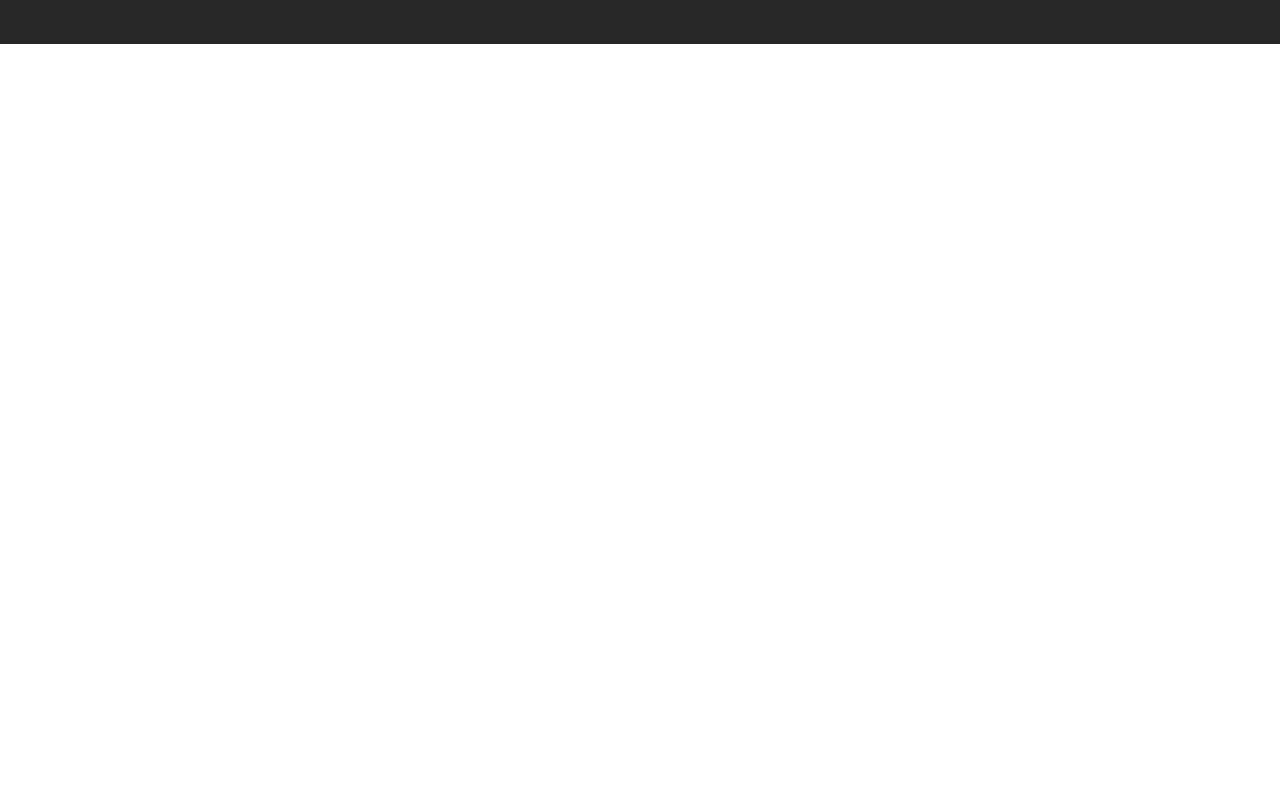
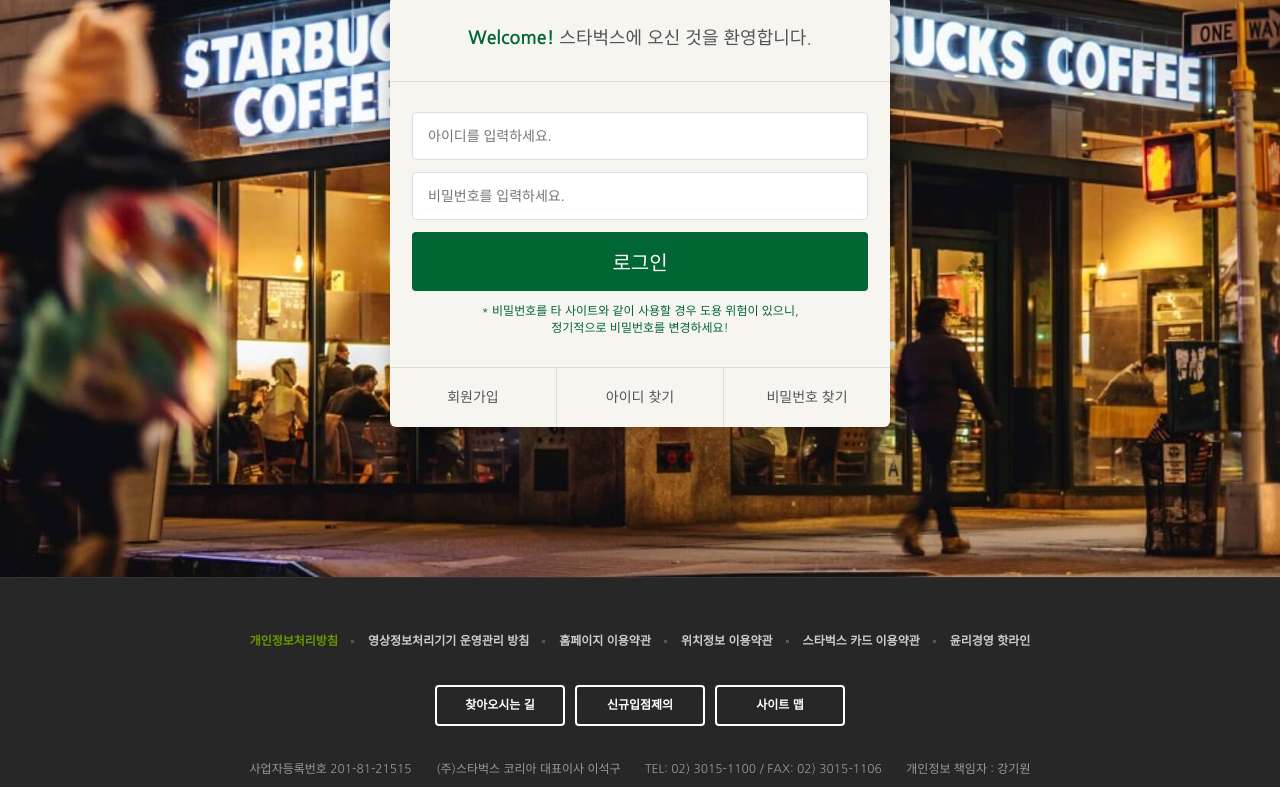
Before and after one commit to DevKonis/Starbucks-Website, a plain HTML site: page Sign-In/index.html in a window 1280 px wide. Shown: the part 290-1077 px from the top of the page. Before the commit the page ends 800 px from the top, so only its background shows below. Drawn offline with nearby package versions, Linux system fonts and the light colour scheme.

Commit message:
login page complete

```diff
--- a/Sign-In/index.html
+++ b/Sign-In/index.html
@@ -49,6 +49,7 @@
 
     <!-- css -->
     <link rel="stylesheet" href="../css/common.css" />
+    <link rel="stylesheet" href="../css/signin.css" />
 
     <!-- main JS-->
     <script defer src="../js/common.js"></script>
@@ -74,7 +75,7 @@
             </li>
           </ul>
           <div class="search">
-            <input type="text" aria-label="search"/>
+            <input type="text" aria-label="search" />
             <div class="material-icons">search</div>
           </div>
         </div>
@@ -386,7 +387,28 @@
     </header>
 
     <!-- Sign-In -->
-    <section class="Sign-In"></section>
+    <section class="signin">
+      <h1>로그인</h1>
+      <div class="signin__card">
+        <h2>
+          <strong>Welcome!</strong>
+           스타벅스에 오신 것을 환영합니다.</h2>
+        <form>
+          <input type="text" placeholder="아이디를 입력하세요." />
+          <input type="password" placeholder="비밀번호를 입력하세요." />
+          <input type="submit" value="로그인" />
+          <p>
+            * 비밀번호를 타 사이트와 같이 사용할 경우 도용 위험이 있으니,<br />
+            정기적으로 비밀번호를 변경하세요!
+          </p>
+        </form>
+        <div class="actions">
+          <a href="javascript:void(0)">회원가입</a>
+          <a href="javascript:void(0)">아이디 찾기</a>
+          <a href="javascript:void(0)">비밀번호 찾기</a>
+        </div>
+      </div>
+    </section>
 
     <!-- FOOTER -->
     <footer>
--- /dev/null
+++ b/css/signin.css
@@ -0,0 +1,81 @@
+.signin {
+  margin-top: 120px;
+  padding: 100px 0 150px;
+  background-image: url(../images/signin_bg.jpg);
+  background-repeat: no-repeat;
+  background-position: center;
+  background-attachment: fixed;
+  background-size: cover;
+}
+
+.signin h1 {
+  color: #fff;
+  font-size: 30px;
+  font-weight: 700;
+  text-align: center;
+  margin-bottom: 24px;
+}
+.signin .signin__card {
+  width: 500px;
+  margin: 0 auto;
+  border-radius: 6px;
+  background-color: #f6f5f0;
+  box-shadow: 2px 2px 20px rgba(0, 0, 0, 0.3);
+  color: #555;
+}
+.signin__card h2 {
+  padding: 30px;
+  font-size: 18px;
+  text-align: center;
+  border-bottom: 1px solid #ddd;
+}
+.signin__card h2 strong{
+  font-weight: 700;
+  color: #063;
+}
+
+
+.signin__card form {
+  padding: 30px 22px;
+}
+.signin__card form input {
+  width: 100%;
+  margin-bottom: 12px;
+  padding: 15px;
+  border: 1px solid #ddd;
+  border-radius: 4px;
+  outline: none;
+  box-sizing: border-box;
+  font-size: 14px;
+}
+.signin__card form [type="submit"] {
+  background-color: #063;
+  border: none;
+  color: #fff;
+  font-size: 20px;
+  cursor: pointer;
+}
+.signin__card form p {
+  font-size: 12px;
+  color: #063;
+  text-align: center;
+}
+.signin__card .actions {
+  display: flex;
+  border-top: 1px solid #ddd;
+}
+.signin__card .actions a {
+  flex-grow: 1;
+  flex-basis: 0;
+  text-align: center;
+  padding: 20px;
+  color: #555;
+  font-size: 14px;
+  border-right: 1px solid #ddd;
+}
+.signin__card .actions a:last-child {
+  border-right: none;
+}
+.signin__card .actions a:hover {
+  text-decoration: underline;
+}
```
